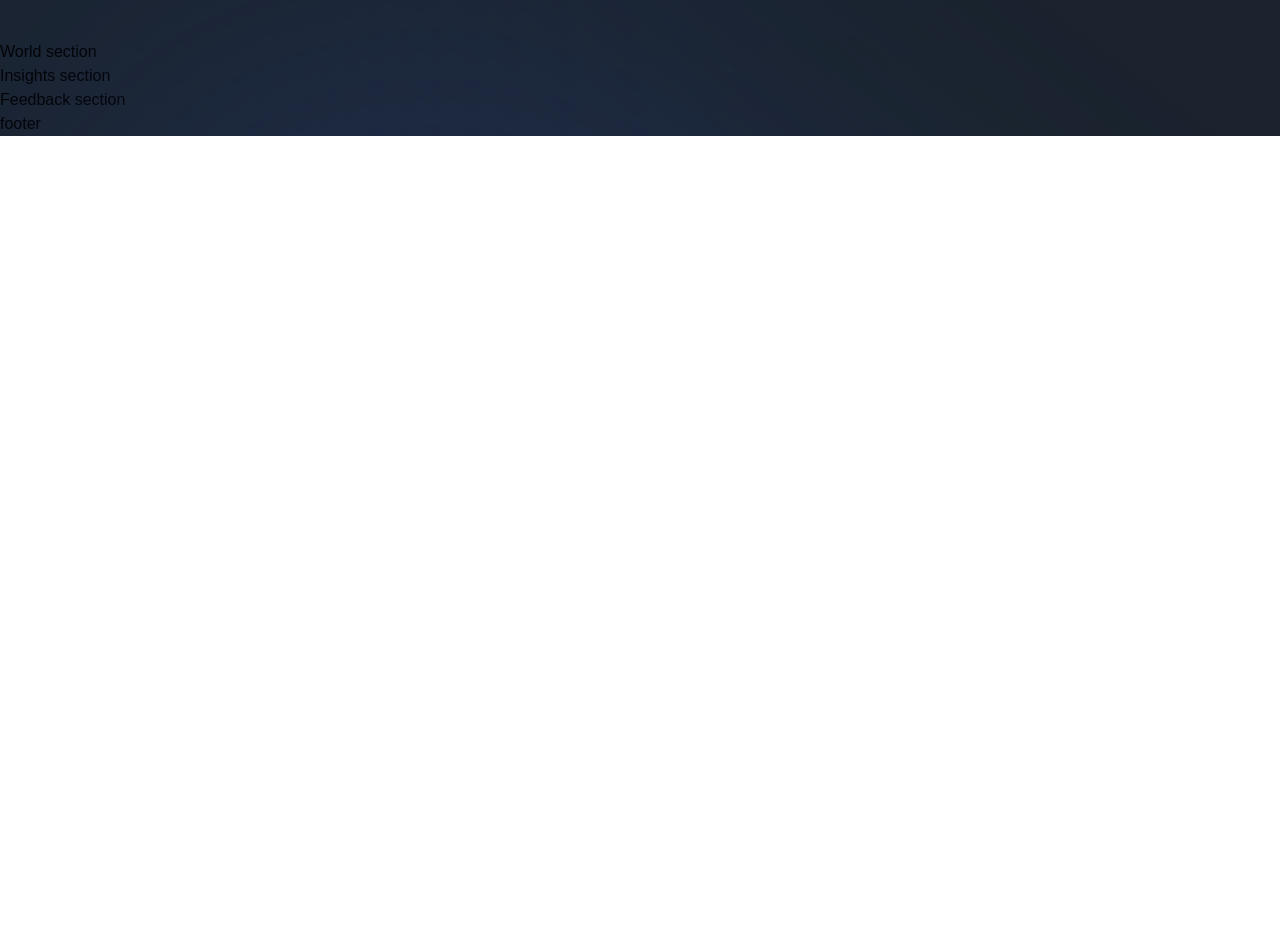
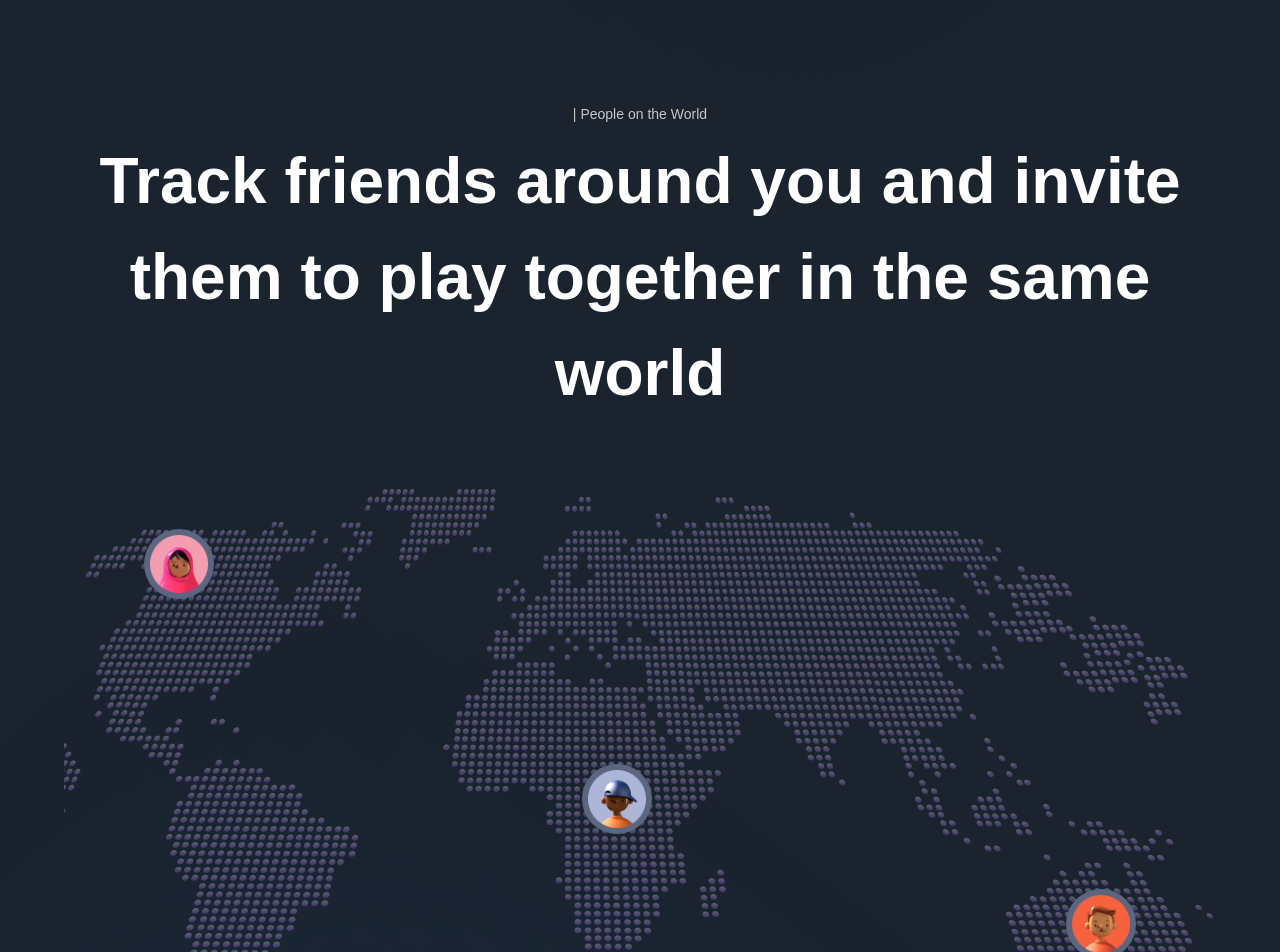
Before and after one commit to PovilasGe/metaverse, a Next.js app: page / in a window 1280 px wide. Shown: the part 4020-4972 px from the top of the page. Before the commit the page ends 4156 px from the top, so only its background shows below. Built offline with nearby package versions, Linux system fonts and the light colour scheme; a web font is replaced by a local one.

Commit message:
add world

```diff
--- a/sections/World.jsx
+++ b/sections/World.jsx
@@ -1,8 +1,50 @@
 'use client';
 
+import { motion } from 'framer-motion';
+
+import styles from '../styles';
+import { TitleText, TypingText } from '../components';
+import { fadeIn, staggerContainer } from '../utils/motion';
+
 const World = () => (
-  <section>
-    World section
+  <section className={`${styles.paddings} relative z-10`}>
+    <motion.div
+      variants={staggerContainer}
+      initial="hidden"
+      whileInView="show"
+      viewport={{ once: false, amount: 0.25 }}
+      className={`${styles.innerWidth} mx-auto flex flex-col`}
+    >
+
+      <TypingText title="| People on the World" textStyles="text-center" />
+      <TitleText
+        title={(
+          <>Track friends around you and invite them to play together in the same
+            world
+          </>
+        )}
+        textStyles="text-center"
+      />
+
+      <motion.div
+        variants={fadeIn('up', 'tween', 0.3, 1)}
+        className="relative mt-[68px] flex w-full h-[550px]"
+      >
+        <img src="/map.png" alt="map" className="w-full h-full object-cover" />
+
+        <div className="absolute bottom-20 right-20 w-[70px] h-[70px] p-[6px] rounded-full bg-[#5D6680]">
+          <img src="people-01.png" alt="people" className="w-full h-full" />
+        </div>
+
+        <div className="absolute top-10 left-20 w-[70px] h-[70px] p-[6px] rounded-full bg-[#5D6680]">
+          <img src="/people-02.png" alt="people" className="w-full h-full" />
+        </div>
+
+        <div className="absolute top-1/2 left-[45%] w-[70px] h-[70px] p-[6px] rounded-full bg-[#5D6680]">
+          <img src="people-03.png" alt="people" className="w-full h-full" />
+        </div>
+      </motion.div>
+    </motion.div>
   </section>
 );
 
```
